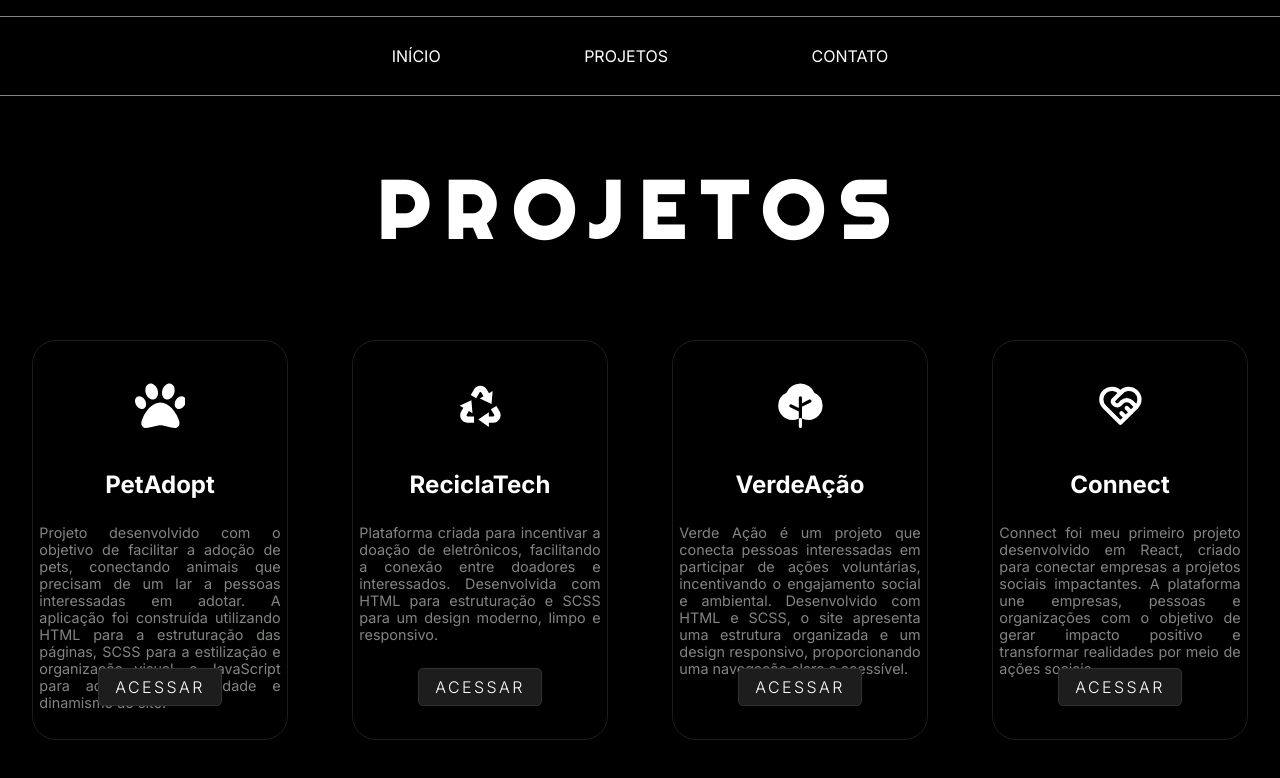
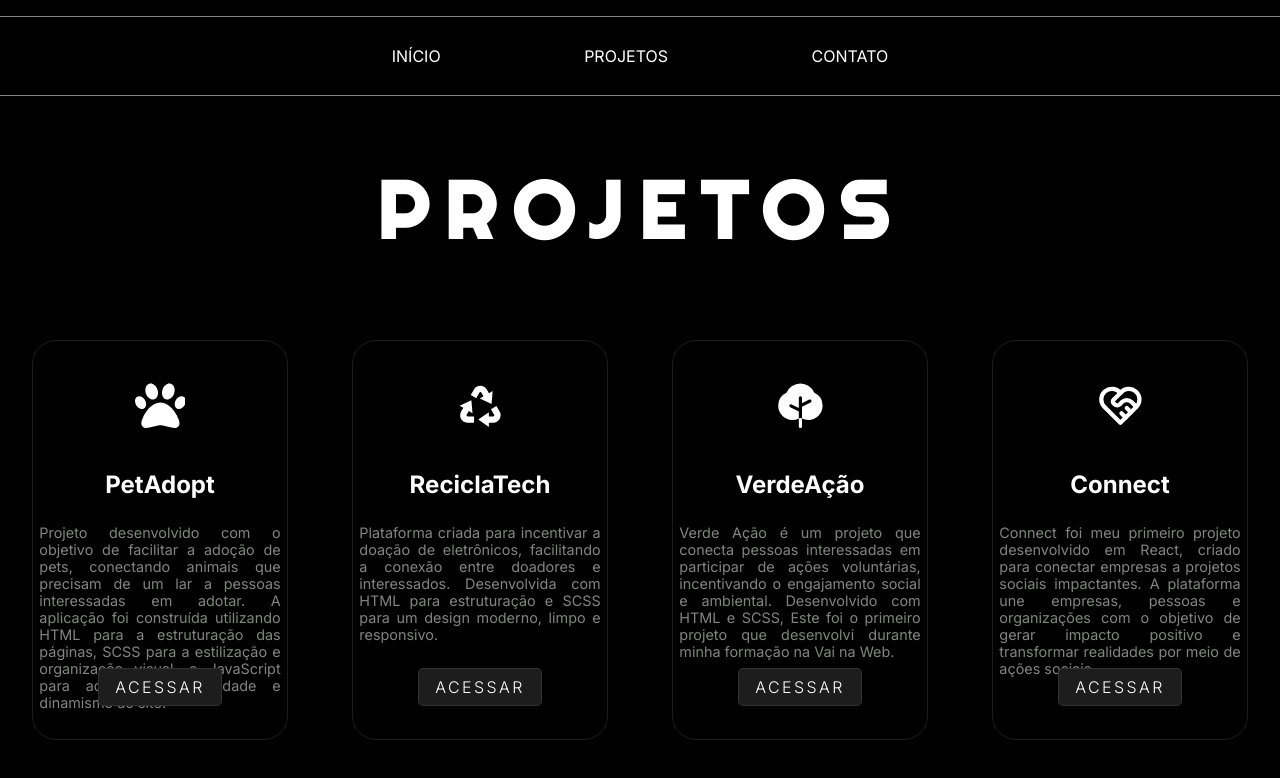
Before and after one commit to juliavaz11/Portifolio, a React (Vite) app: page /projetos in a window 1280 px wide. Shown: the top 778 px of the page. Built offline with nearby package versions, Linux system fonts and the light colour scheme.

Commit message:
Acrescentando pequenas alterações

```diff
--- a/src/components/Projetos/projetos.jsx
+++ b/src/components/Projetos/projetos.jsx
@@ -36,7 +36,7 @@ function Projetos() {
       imagem: <PiTreeFill />,
       nome: "VerdeAção",
       descricao:
-        "Verde Ação é um projeto que conecta pessoas interessadas em participar de ações voluntárias, incentivando o engajamento social e ambiental. Desenvolvido com HTML e SCSS, o site apresenta uma estrutura organizada e um design responsivo, proporcionando uma navegação clara e acessível. ",
+        "Verde Ação é um projeto que conecta pessoas interessadas em participar de ações voluntárias, incentivando o engajamento social e ambiental. Desenvolvido com HTML e SCSS, Este foi o primeiro projeto que desenvolvi durante minha formação na Vai na Web. ",
       link: "https://verde-acao-empower.vercel.app",
       },
     {
```
